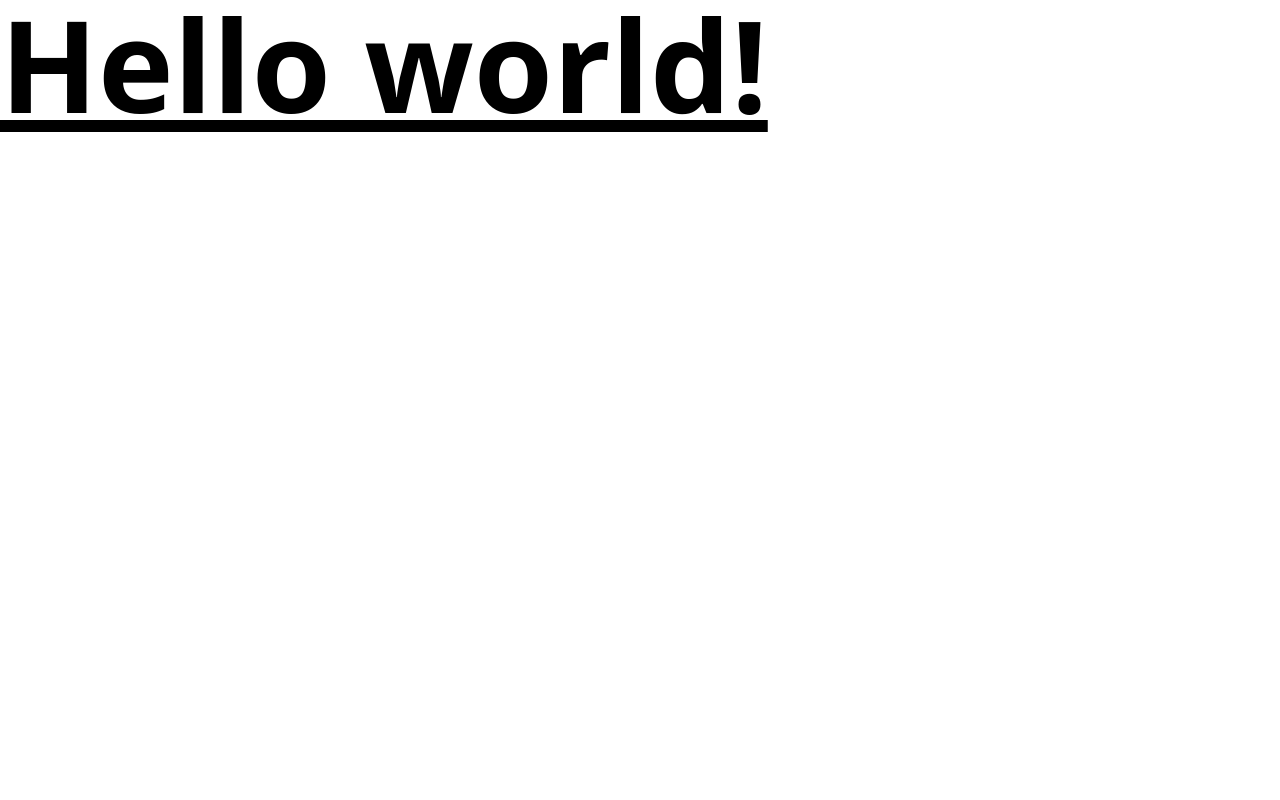
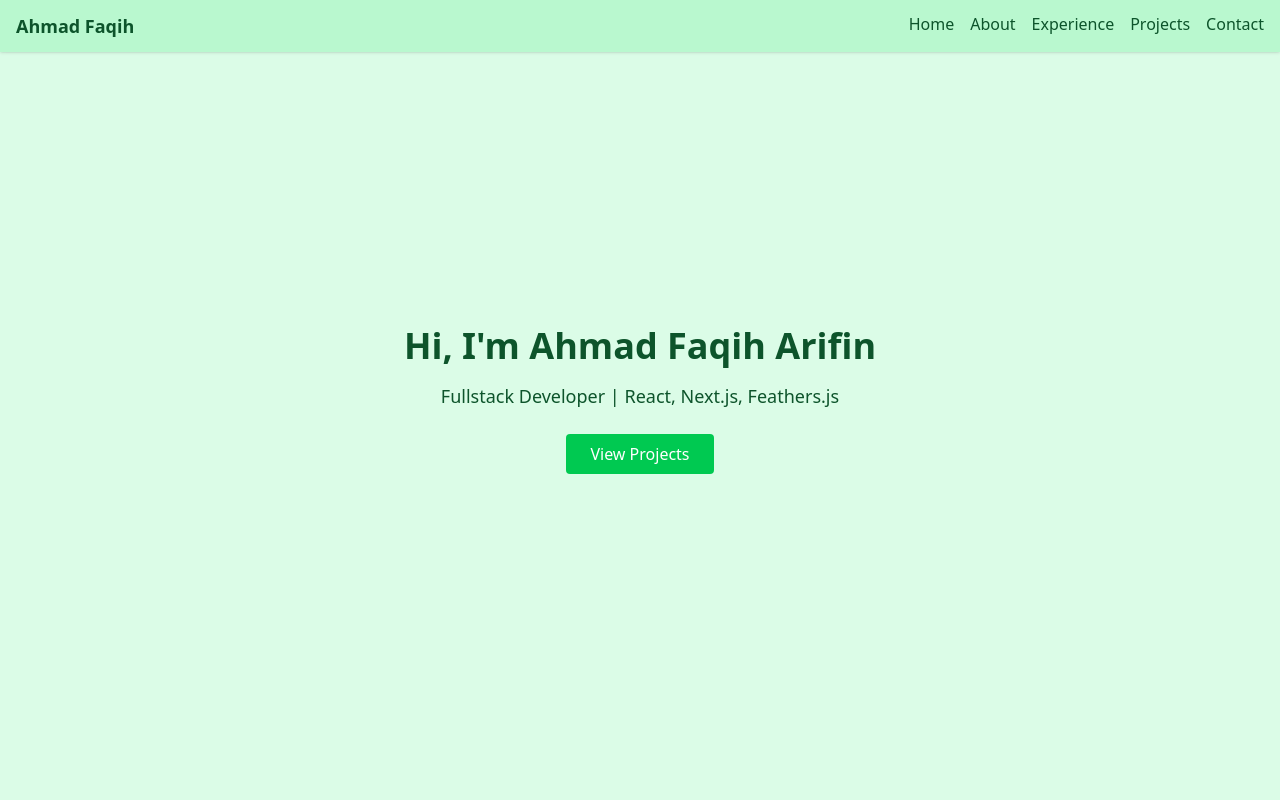
Before and after one commit to ahmadfaqih796/3D-portofolio, a React (Vite) app: page / in a window 1280 px wide. Shown: the top 800 px of the page. Built offline with nearby package versions, Linux system fonts and the light colour scheme.

Commit message:
react icon

```diff
--- a/package.json
+++ b/package.json
@@ -14,6 +14,7 @@
     "framer-motion": "^12.9.2",
     "react": "^19.0.0",
     "react-dom": "^19.0.0",
+    "react-icons": "^5.5.0",
     "tailwindcss": "^4.1.5"
   },
   "devDependencies": {
--- a/src/App.jsx
+++ b/src/App.jsx
@@ -1,9 +1,123 @@
-function App() {
+import { useEffect } from "react";
+import { motion } from "framer-motion";
+
+const sections = ["home", "about", "experience", "projects", "contact"];
+
+const scrollToSection = (id) => {
+  document.getElementById(id)?.scrollIntoView({ behavior: "smooth" });
+};
+
+export default function App() {
+  useEffect(() => {
+    document.title = "Ahmad Faqih Arifin - Portfolio";
+  }, []);
+
   return (
-    <>
-      <h1 class="text-9xl font-bold underline">Hello world!</h1>
-    </>
+    <div className="bg-green-50 text-green-900 font-sans">
+      {/* Navbar */}
+      <nav className="fixed top-0 w-full bg-green-200 shadow z-10">
+        <div className="container mx-auto px-4 py-3 flex justify-between">
+          <h1 className="font-bold text-lg">Ahmad Faqih</h1>
+          <ul className="flex space-x-4">
+            {sections.map((sec) => (
+              <li
+                key={sec}
+                className="cursor-pointer hover:underline capitalize"
+                onClick={() => scrollToSection(sec)}
+              >
+                {sec}
+              </li>
+            ))}
+          </ul>
+        </div>
+      </nav>
+
+      {/* Hero */}
+      <section id="home" className="h-screen flex items-center justify-center bg-green-100">
+        <motion.div
+          initial={{ opacity: 0, y: -20 }}
+          animate={{ opacity: 1, y: 0 }}
+          transition={{ duration: 1 }}
+          className="text-center"
+        >
+          <h2 className="text-4xl font-bold mb-4">Hi, I'm Ahmad Faqih Arifin</h2>
+          <p className="text-lg">Fullstack Developer | React, Next.js, Feathers.js</p>
+          <button
+            onClick={() => scrollToSection("projects")}
+            className="mt-6 px-6 py-2 bg-green-500 text-white rounded hover:bg-green-600"
+          >
+            View Projects
+          </button>
+        </motion.div>
+      </section>
+
+      {/* About */}
+      <section id="about" className="min-h-screen px-4 py-20">
+        <div className="max-w-3xl mx-auto">
+          <h3 className="text-2xl font-semibold mb-4">About Me</h3>
+          <p>
+            I’m a passionate IT Programmer from Bekasi with experience at PT. DIKA as a Fullstack Developer. I'm focused on responsive web & mobile development using React, Next.js, Feathers.js, and more.
+          </p>
+        </div>
+      </section>
+
+      {/* Experience */}
+      <section id="experience" className="min-h-screen bg-green-100 px-4 py-20">
+        <div className="max-w-3xl mx-auto">
+          <h3 className="text-2xl font-semibold mb-4">Experience</h3>
+          <ul className="list-disc pl-6">
+            <li>Fullstack Developer at PT. DIKA (Nov 2022 - Now)</li>
+            <li>Worked with Next.js, Feathers.js for internal web applications</li>
+            <li>Collaborated with IT team to solve technical problems</li>
+          </ul>
+        </div>
+      </section>
+
+      {/* Projects */}
+      <section id="projects" className="min-h-screen px-4 py-20">
+        <div className="max-w-3xl mx-auto">
+          <h3 className="text-2xl font-semibold mb-6">Projects</h3>
+          <div className="space-y-4">
+            <div className="p-4 bg-green-200 rounded shadow">
+              <h4 className="font-bold">Website PPDB PAUDQ</h4>
+              <p>Developed with CodeIgniter 4 for new student admission.</p>
+              <a
+                href="https://github.com/ahmadfaqih796/Website-PPDB-PAUDQ"
+                target="_blank"
+                className="text-green-700 underline"
+              >
+                View on GitHub
+              </a>
+            </div>
+            <div className="p-4 bg-green-200 rounded shadow">
+              <h4 className="font-bold">Android Employee Attendance App</h4>
+              <p>Built using Java with Android Studio for Madrasah Aliyah Al-Wathonyah 5.</p>
+              <a
+                href="https://github.com/ahmadfaqih796/Aplikasi-Absensi-Karyawan"
+                target="_blank"
+                className="text-green-700 underline"
+              >
+                View on GitHub
+              </a>
+            </div>
+          </div>
+        </div>
+      </section>
+
+      {/* Contact */}
+      <section id="contact" className="min-h-screen bg-green-100 px-4 py-20">
+        <div className="max-w-3xl mx-auto">
+          <h3 className="text-2xl font-semibold mb-4">Contact</h3>
+          <p>📍 Bekasi, West Java, Indonesia</p>
+          <p>📱 +62 821 8277 1538</p>
+          <p>📧 <a href="mailto:ahmadfaqih796@gmail.com" className="underline">ahmadfaqih796@gmail.com</a></p>
+        </div>
+      </section>
+
+      {/* Footer */}
+      <footer className="text-center py-4 bg-green-200">
+        <p>© 2025 Ahmad Faqih Arifin | <a href="https://github.com/ahmadfaqih796" target="_blank" className="underline">GitHub</a></p>
+      </footer>
+    </div>
   );
 }
-
-export default App;
--- a/src/assets/styles/tailwind.css
+++ b/src/assets/styles/tailwind.css
@@ -1 +1,5 @@
 @import "tailwindcss";
+
+html {
+   scroll-behavior: smooth;
+ }
--- /dev/null
+++ b/src/components/layouts/Hero.jsx
@@ -0,0 +1,33 @@
+import { motion } from 'framer-motion'
+
+export default function Hero() {
+  return (
+    <section
+      id="hero"
+      className="flex flex-col items-center justify-center text-center py-28 px-6 bg-gradient-to-br from-green-700 to-green-500 text-white"
+    >
+      <motion.h2
+        className="text-4xl md:text-5xl font-bold mb-4"
+        initial={{ opacity: 0, scale: 0.9 }}
+        animate={{ opacity: 1, scale: 1 }}
+        transition={{ duration: 0.8 }}
+      >
+        Ahmad Faqih Arifin
+      </motion.h2>
+      <motion.p
+        className="text-lg max-w-xl"
+        initial={{ opacity: 0, y: 20 }}
+        animate={{ opacity: 1, y: 0 }}
+        transition={{ delay: 0.2 }}
+      >
+        Fullstack Developer – React | Next.js | Feathers.js <br /> Based in Bekasi, Indonesia
+      </motion.p>
+      <a
+        href="#projects"
+        className="mt-6 px-6 py-2 bg-white text-green-800 font-medium rounded-full hover:bg-green-100 transition"
+      >
+        Lihat Proyekku
+      </a>
+    </section>
+  )
+}
--- /dev/null
+++ b/src/components/layouts/Navbar.jsx
@@ -0,0 +1,46 @@
+import { useState } from 'react'
+import { FiMenu, FiX } from 'react-icons/fi'
+
+const links = ['hero', 'about', 'experience', 'projects', 'contact']
+
+export default function Navbar() {
+  const [open, setOpen] = useState(false)
+
+  return (
+    <header className="sticky top-0 z-50 bg-green-100 shadow">
+      <div className="max-w-6xl mx-auto px-4 py-4 flex justify-between items-center">
+        <h1 className="text-xl font-bold text-primary">Ahmad Faqih</h1>
+
+        <nav className="hidden md:flex space-x-6 text-sm font-medium text-primary">
+          {links.map((id) => (
+            <a key={id} href={`#${id}`} className="hover:text-secondary capitalize">
+              {id}
+            </a>
+          ))}
+        </nav>
+
+        <div className="md:hidden">
+          <button onClick={() => setOpen(!open)} className="text-2xl text-primary">
+            {open ? <FiX /> : <FiMenu />}
+          </button>
+        </div>
+      </div>
+
+      {/* Mobile */}
+      {open && (
+        <div className="md:hidden bg-green-50 border-t border-green-200 px-4 py-2">
+          {links.map((id) => (
+            <a
+              key={id}
+              href={`#${id}`}
+              onClick={() => setOpen(false)}
+              className="block py-2 text-primary hover:text-secondary capitalize"
+            >
+              {id}
+            </a>
+          ))}
+        </div>
+      )}
+    </header>
+  )
+}
```
Also changed, not shown: 1 other file (tests, documents, lock files or other folders).
